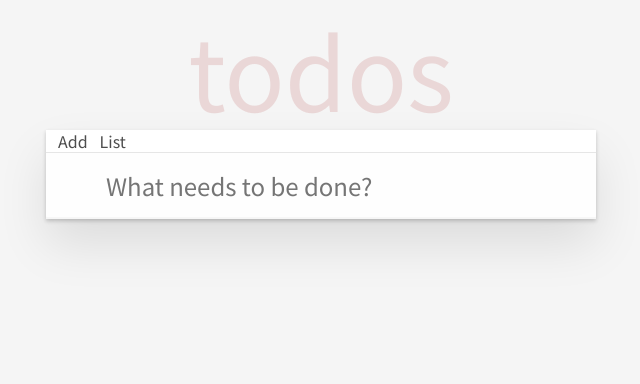
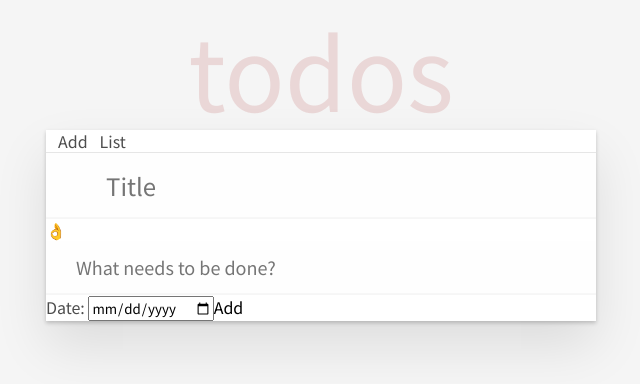
Before and after one commit to tso1158687/todolist-framework-example, an Angular app in the folder todolist-angular/: page /todo in a window 1280 px wide. Shown: the top 384 px of the page, without its empty margins (319-959 px from the left). Built offline with nearby package versions, Linux system fonts and the light colour scheme; no server answers; a web font is replaced by a local one.

Commit message:
[agnular] add new options for todo

```diff
--- a/todolist-angular/src/app/component/todo/todo.component.html
+++ b/todolist-angular/src/app/component/todo/todo.component.html
@@ -1,10 +1,14 @@
 <header class="header">
-
   <input
     class="new-todo"
-    placeholder="What needs to be done?"
+    placeholder="Title"
     autofocus=""
     (keyup.enter)="addTodo()"
     [(ngModel)]="newTodo"
   />
+  👌 <input
+  class="new-todo-content"
+  type="text" placeholder="What needs to be done?" /> Date:
+  <input type="date" />
+  <button>Add</button>
 </header>
--- a/todolist-angular/src/styles.scss
+++ b/todolist-angular/src/styles.scss
@@ -370,3 +370,35 @@ html .clear-completed:active {
 	color: red;
   }
 }
+
+
+.new-todo-content{
+  position: relative;
+  margin: 0;
+  width: 100%;
+  font-size: 18px;
+  font-family: inherit;
+  font-weight: inherit;
+  line-height: 1.2em;
+  border: 0;
+  color: inherit;
+  padding: 6px;
+  border: 1px solid #999;
+  box-shadow: inset 0 -1px 5px 0 rgba(0, 0, 0, 0.2);
+  box-sizing: border-box;
+  -webkit-font-smoothing: antialiased;
+  -moz-osx-font-smoothing: grayscale;
+  padding: 16px 16px 16px 30px;
+  border: none;
+  background: rgba(0, 0, 0, 0.003);
+  box-shadow: inset 0 -2px 1px rgba(0, 0, 0, 0.03);
+}
+
+
+.flex{
+  display: flex;
+}
+
+.flex-direction-column{
+  flex-direction: column;
+}
```
